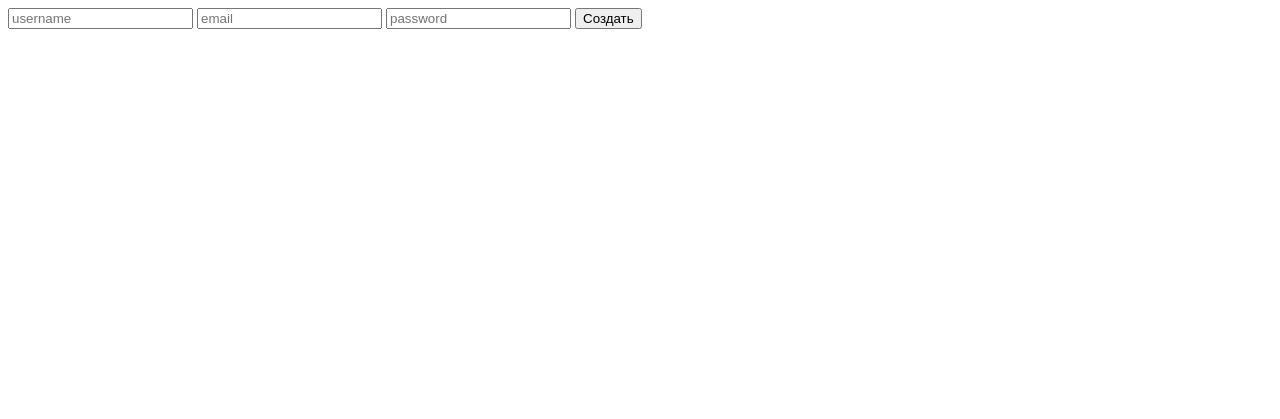
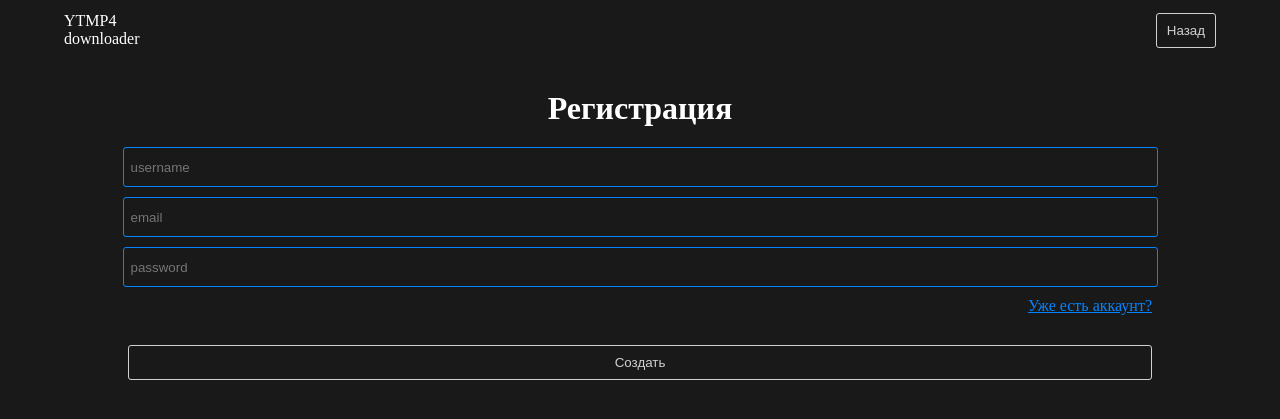
Before and after one commit to bizarre-sorcerer/Yt-Downloader, a Flask app: page /sign-up in a window 1280 px wide. Shown: the top 419 px of the page. Run offline with Flask 3, Linux system fonts and the light colour scheme.

Commit message:
Страницу с регистрацией сделал красивой

```diff
--- a/server.py
+++ b/server.py
@@ -16,16 +16,7 @@ db = mysql.connector.connect(
 
 @app.route('/')
 def main_page():
-	print(session)
 	return render_template('index.html')
-	# if 'logged_in' in session:
-	#   get_user_data(db, session['user_id'])
-
-	#   print(session)
-	#   return render_template(
-	#     'index-logged-in.html',
-	#     )
-	# else:
 
 @app.route('/download', methods=["POST"])
 def download():
--- a/static/styles.css
+++ b/static/styles.css
@@ -14,7 +14,7 @@ header{
   justify-content: space-between;
   align-items: center;
   width: 90vw;
-  height: 50px;
+  height: 60px;
 }
 
 .menu{
@@ -134,8 +134,8 @@ p{
 .format-button{
   height: 40px;
   border-radius: 3px;
-  border: 1px solid rgb(122, 111, 241);
-  background: rgb(122, 111, 241);
+  border: 1px solid #0485ff;
+  background: #0485ff;
   color:white;
 }
 
@@ -144,8 +144,9 @@ p{
   color: white;
 }
 
-.personal-cabinet{
-  margin: 15px
+h1{
+  margin: 10px;
+  margin-bottom: 0;
 }
 
 .personal-data-header{
@@ -212,3 +213,34 @@ p{
   text-decoration: none;
   cursor: pointer;
 }
+
+.reg-container{
+  width: 80%;
+}
+
+.reg-form{
+  display: flex;
+  flex-direction: column;
+  gap: 10px
+}
+
+.reg-input{
+  border-radius: 3px;
+  width: 100%;
+  height: 36px;
+  padding-left: 7px;
+  border: 1px solid #0485ff;
+  background-color: #191919;
+  color: white;
+  outline: none;
+}
+
+.sign-in-link{
+  color: #0485ff;
+  align-self: flex-end;
+}
+
+.reg-btn{
+  width: 100%;
+  margin-top: 20px;
+}
--- a/templates/download.html
+++ b/templates/download.html
@@ -8,6 +8,11 @@
     <link rel="stylesheet"
       href="{{ url_for('static',
       filename='styles.css') }}">
+
+    <link
+      rel="icon"
+      href="{{ url_for('static', filename='favicon.ico') }}"
+      type="image/x-icon">
 
     <link rel="preconnect" href="https://fonts.googleapis.com">
     <link rel="preconnect" href="https://fonts.gstatic.com" crossorigin>
--- a/templates/sign-up.html
+++ b/templates/sign-up.html
@@ -4,15 +4,41 @@
     <meta charset="UTF-8">
     <meta name="viewport" content="width=device-width, initial-scale=1.0">
     <title>Document</title>
+
+    <link
+    rel="stylesheet"
+    href="{{ url_for('static',
+    filename='styles.css') }}">
+
+    <link
+      rel="icon"
+      href="{{ url_for('static', filename='favicon.ico') }}"
+      type="image/x-icon">
+
   </head>
   <body>
-    <form action="/sign-up" method="post">
-      <input type="text" placeholder="username" name="username">
-      <input type="email" placeholder="email" name="email">
-      <input type="password" placeholder="password" name="password">
+    <header>
+      <div class="logo">
+        <span>YTMP4</span>
+        <span>downloader</span>
+      </div>
 
-      <button type="submit">Создать</button>
-    </form>
+      <div class="btns-container">
+        <button onclick="location.href='/'" class="ghost-btn">Назад</button>
+      </div>
+    </header>
 
+    <h1>Регистрация</h1>
+
+    <div class="reg-container">
+      <form action="/sign-up" method="post" class="reg-form">
+        <input type="text" placeholder="username" name="username" class="reg-input">
+        <input type="email" placeholder="email" name="email" class="reg-input">
+        <input type="password" placeholder="password" name="password" class="reg-input">
+        <a href="/sign-in" class="sign-in-link">Уже есть аккаунт?</a>
+
+        <button type="submit" class="ghost-btn reg-btn">Создать</button>
+      </form>
+    </div>
   </body>
 </html>
```
Also changed, not shown: templates/profile.html (+6 -1 lines), templates/sign-in.html (+13 -2 lines), templates/logout.html (deleted).
